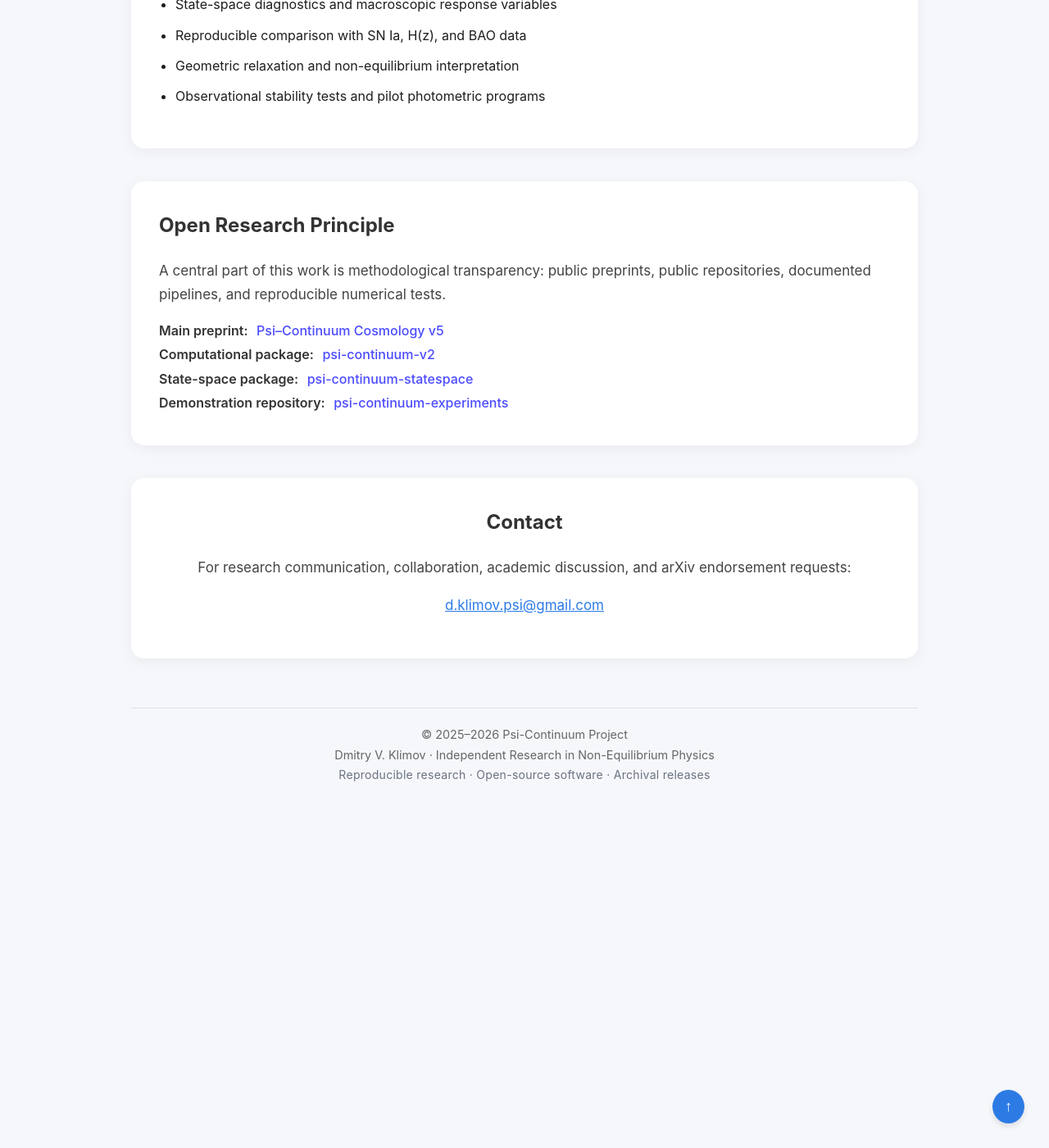
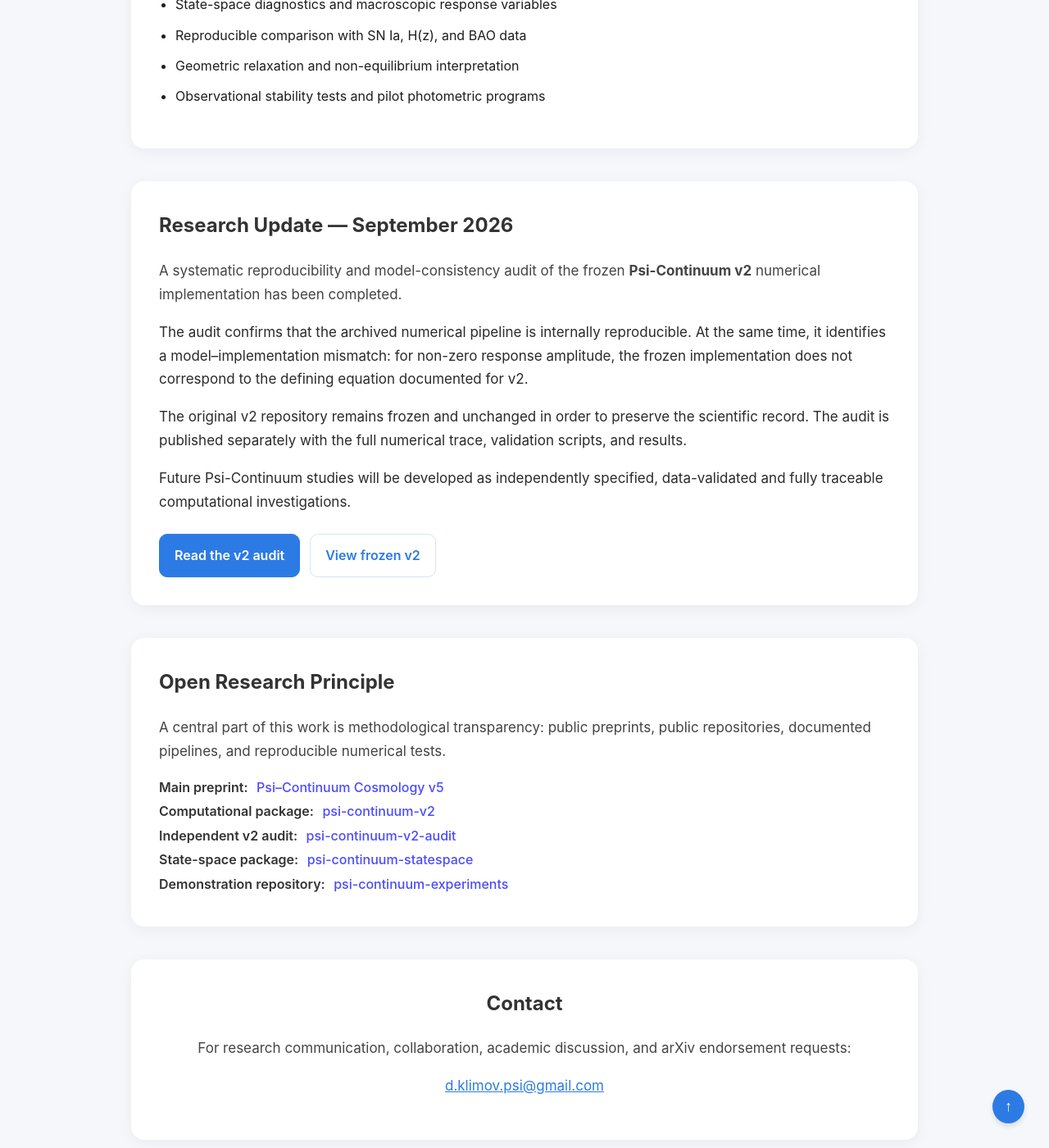
Before and after one commit to dmitrylife/Dmitrylife.github.io, a Jekyll site: the page index.html, which Jekyll copies as it is, in a window 1280 px wide and 1400 px high, scrolled down 3489 px. Shown: the whole window at 82% size. Built offline with Jekyll 4.4.1, drawn with Linux system fonts in a browser that asks for light colours; some of the changed text lies outside the part shown.

Commit message:
Add v2 audit notice and update research status

```diff
--- a/index.html
+++ b/index.html
@@ -155,7 +155,7 @@
             <div class="formula-box">
                 $$\Psi(z) \equiv \frac{H(z)}{H_{\Lambda \mathrm{CDM}}(z)} - 1$$
                 <div class="formula-caption">
-                    A model-independent diagnostic coordinate constructed directly from observational data
+                    A reference-model-relative diagnostic coordinate for quantifying deviations in the observed expansion history
                 </div>
             </div>
 
@@ -192,13 +192,13 @@
                 </article>
 
                 <article class="stack-card">
-                    <p class="stack-label">Software</p>
-                    <h3>Reproducible computational tools</h3>
+                    <p class="stack-label">Software & validation</p>
+                    <h3>Reproducible computational research</h3>
                     <p>
-                        Open packages for testing $\Psi$CDM and related state-space diagnostics
-                        against modern observational datasets.
+                        Open numerical packages, frozen research releases, independent audits,
+                        and validation tools for observational cosmology.
                     </p>
-                    <a href="/docs/v2/">Open v2 docs →</a>
+                    <a href="/docs/">Open research software →</a>
                 </article>
 
                 <article class="stack-card">
@@ -254,6 +254,49 @@
         </section>
 
         <section class="content">
+            <h2>Research Update — September 2026</h2>
+
+            <p>
+                A systematic reproducibility and model-consistency audit of the frozen
+                <strong>Psi-Continuum v2</strong> numerical implementation has been completed.
+            </p>
+
+            <p>
+                The audit confirms that the archived numerical pipeline is internally
+                reproducible. At the same time, it identifies a model–implementation mismatch:
+                for non-zero response amplitude, the frozen implementation does not correspond
+                to the defining equation documented for v2.
+            </p>
+
+            <p>
+                The original v2 repository remains frozen and unchanged in order to preserve
+                the scientific record. The audit is published separately with the full
+                numerical trace, validation scripts, and results.
+            </p>
+
+            <p>
+                Future Psi-Continuum studies will be developed as independently specified,
+                data-validated and fully traceable computational investigations.
+            </p>
+
+            <div class="hero-actions">
+                <a class="button-primary"
+                href="https://github.com/dmitrylife/psi-continuum-v2-audit"
+                target="_blank"
+                rel="noopener noreferrer">
+                    Read the v2 audit
+                </a>
+
+                <a class="button-secondary"
+                href="https://github.com/dmitrylife/psi-continuum-v2"
+                target="_blank"
+                rel="noopener noreferrer">
+                    View frozen v2
+                </a>
+            </div>
+        </section>
+
+        <section class="content">
             <h2>Open Research Principle</h2>
             <p>
                 A central part of this work is methodological transparency:
@@ -272,6 +315,14 @@
                     <span class="link-label">Computational package:</span>
                     <a href="https://github.com/dmitrylife/psi-continuum-v2" target="_blank" rel="noopener noreferrer">
                         psi-continuum-v2
+                    </a>
+                </div>
+                <div>
+                    <span class="link-label">Independent v2 audit:</span>
+                    <a href="https://github.com/dmitrylife/psi-continuum-v2-audit"
+                    target="_blank"
+                    rel="noopener noreferrer">
+                        psi-continuum-v2-audit
                     </a>
                 </div>
                 <div>
```
